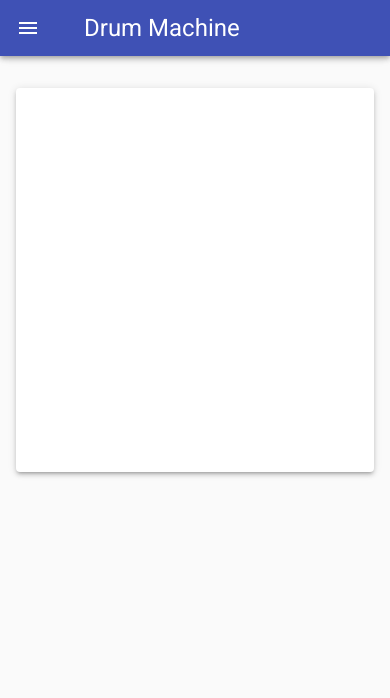
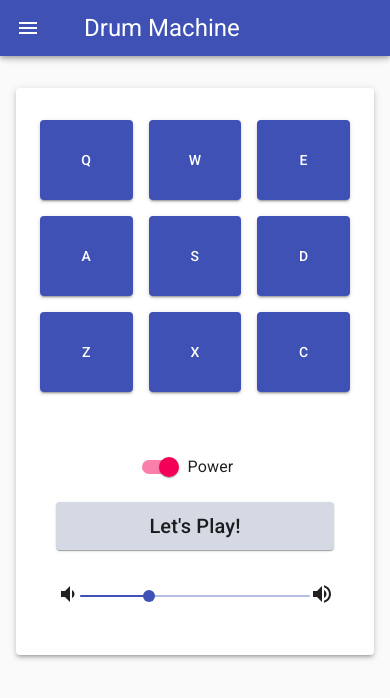
Before and after one commit to cscolley/material-ui-react-drum-machine, a React (Create React App) app: page / in a window 390 px wide. Shown: the top 698 px of the page. Built offline with nearby package versions, Linux system fonts and the light colour scheme.

Commit message:
Responsive UI done, need to add functionality now

```diff
--- a/src/App.js
+++ b/src/App.js
@@ -4,29 +4,196 @@ import { makeStyles } from "@material-ui/core/styles";
 import Container from "@material-ui/core/Container";
 import Paper from "@material-ui/core/Paper";
 import { CssBaseline } from "@material-ui/core";
+import Grid from "@material-ui/core/Grid";
+import Button from "@material-ui/core/Button";
+import FormControlLabel from "@material-ui/core/FormControlLabel";
+import Switch from "@material-ui/core/Switch";
+import Slider from "@material-ui/core/Slider";
+import VolumeDown from "@material-ui/icons/VolumeDown";
+import VolumeUp from "@material-ui/icons/VolumeUp";
+import Typography from '@material-ui/core/Typography';
+
+const drumObjects = [
+  {
+    keyCode: 81,
+    keyTrigger: "Q",
+    id: "Heater-1",
+    url: "https://s3.amazonaws.com/freecodecamp/drums/Heater-1.mp3",
+  },
+  {
+    keyCode: 87,
+    keyTrigger: "W",
+    id: "Heater-2",
+    url: "https://s3.amazonaws.com/freecodecamp/drums/Heater-2.mp3",
+  },
+  {
+    keyCode: 69,
+    keyTrigger: "E",
+    id: "Heater-3",
+    url: "https://s3.amazonaws.com/freecodecamp/drums/Heater-3.mp3",
+  },
+  {
+    keyCode: 65,
+    keyTrigger: "A",
+    id: "Heater-4",
+    url: "https://s3.amazonaws.com/freecodecamp/drums/Heater-4_1.mp3",
+  },
+  {
+    keyCode: 83,
+    keyTrigger: "S",
+    id: "Clap",
+    url: "https://s3.amazonaws.com/freecodecamp/drums/Heater-6.mp3",
+  },
+  {
+    keyCode: 68,
+    keyTrigger: "D",
+    id: "Open-HH",
+    url: "https://s3.amazonaws.com/freecodecamp/drums/Dsc_Oh.mp3",
+  },
+  {
+    keyCode: 90,
+    keyTrigger: "Z",
+    id: "Kick-n'-Hat",
+    url: "https://s3.amazonaws.com/freecodecamp/drums/Kick_n_Hat.mp3",
+  },
+  {
+    keyCode: 88,
+    keyTrigger: "X",
+    id: "Kick",
+    url: "https://s3.amazonaws.com/freecodecamp/drums/RP4_KICK_1.mp3",
+  },
+  {
+    keyCode: 67,
+    keyTrigger: "C",
+    id: "Closed-HH",
+    url: "https://s3.amazonaws.com/freecodecamp/drums/Cev_H2.mp3",
+  },
+];
 
 const useStyles = makeStyles((theme) => ({
-  paper: {
+  main: {
     width: "auto",
-    height: theme.spacing(48),
     marginTop: theme.spacing(12),
     marginBottom: theme.spacing(3),
     padding: theme.spacing(2),
+    paddingLeft: 0,
     "@media (max-width: 600px)": {
       marginTop: theme.spacing(11),
+      paddingLeft: theme.spacing(2),
+      paddingTop: theme.spacing(4),
     },
+  },
+  button: {
+    width: "100%",
+    height: theme.spacing(10),
+  },
+  controlPanel: {
+    marginTop: theme.spacing(2),
+    marginBottom: theme.spacing(2),
+  },
+  slider: {
+    marginTop: theme.spacing(2),
+    marginLeft: theme.spacing(2),
+    marginRight: theme.spacing(2),
+  },
+  display: {
+    backgroundColor: "#d5d9e3",
+    height: theme.spacing(6),
+    marginLeft: theme.spacing(2),
+    marginRight: theme.spacing(2),
+    padding: theme.spacing(1),
   },
 }));
 
-function App() {
-  const { paper } = useStyles();
+const App = () => {
+  const { main, button, controlPanel, slider, display } = useStyles();
+
+  const [powerOn, setPowerOn] = React.useState(true);
+  const [volume, setVolume] = React.useState(30);
+
+  const handleSwitchChange = (event) => {
+    setPowerOn(event.target.checked);
+  };
+
+  const handleVolumeChange = (event, newVolume) => {
+    setVolume(newVolume);
+  };
 
   return (
     <div>
       <CssBaseline />
       <MyAppBar />
       <Container maxWidth="sm">
-        <Paper elevation={3} className={paper}></Paper>
+        <Paper elevation={3} className={main}>
+          <Grid container spacing={4} justifyContent="center">
+            <Grid
+              container
+              item
+              xs={12}
+              sm={6}
+              spacing={2}
+              justifyContent="center"
+            >
+              {drumObjects.map((drumObj) => (
+                <Grid item xs={4}>
+                  <Button
+                    variant="contained"
+                    color="primary"
+                    className={button}
+                  >
+                    {drumObj.keyTrigger}
+                  </Button>
+                </Grid>
+              ))}
+            </Grid>
+            <Grid
+              container
+              item
+              xs={12}
+              sm={6}
+              spacing={2}
+              align="center"
+              justifyContent="center"
+              className={controlPanel}
+            >
+              <Grid item>
+                <FormControlLabel
+                  control={
+                    <Switch
+                      checked={powerOn}
+                      onChange={handleSwitchChange}
+                      name="power"
+                      color="secondary"
+                    />
+                  }
+                  label="Power"
+                />
+              </Grid>
+              <Grid item xs={12}>
+                <Paper className={display} elevation={1}>
+                  <Typography variant="h6">
+                    Let's Play!
+                  </Typography>
+                </Paper>
+              </Grid>
+              <Grid container item xs={12} className={slider}>
+                <Grid item>
+                  <VolumeDown />
+                </Grid>
+                <Grid item xs>
+                  <Slider
+                    value={volume}
+                    onChange={handleVolumeChange}
+                    aria-labelledby="continuous-slider"
+                  />
+                </Grid>
+                <Grid item>
+                  <VolumeUp />
+                </Grid>
+              </Grid>
+            </Grid>
+          </Grid>
+        </Paper>
       </Container>
     </div>
   );
```
